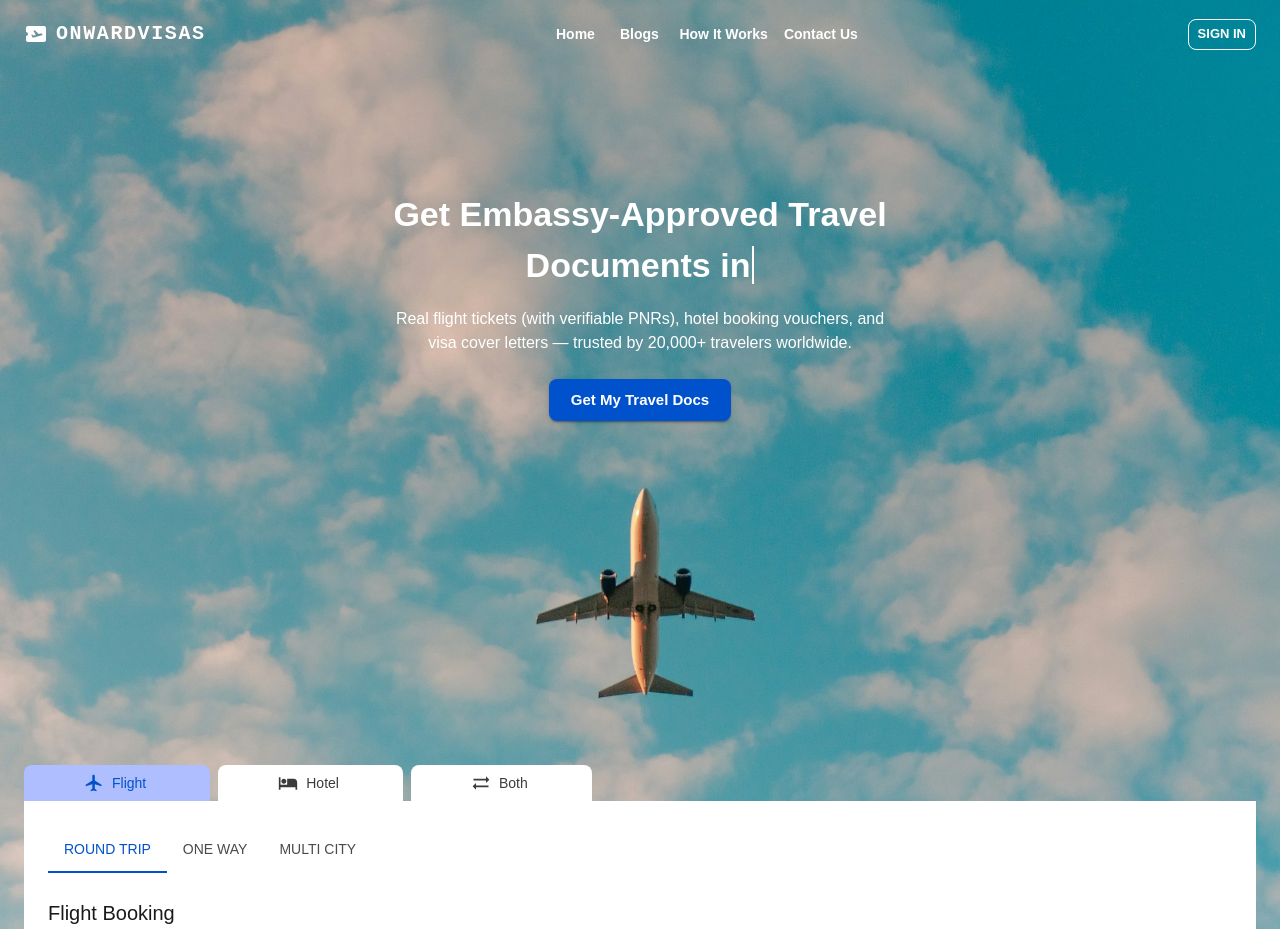
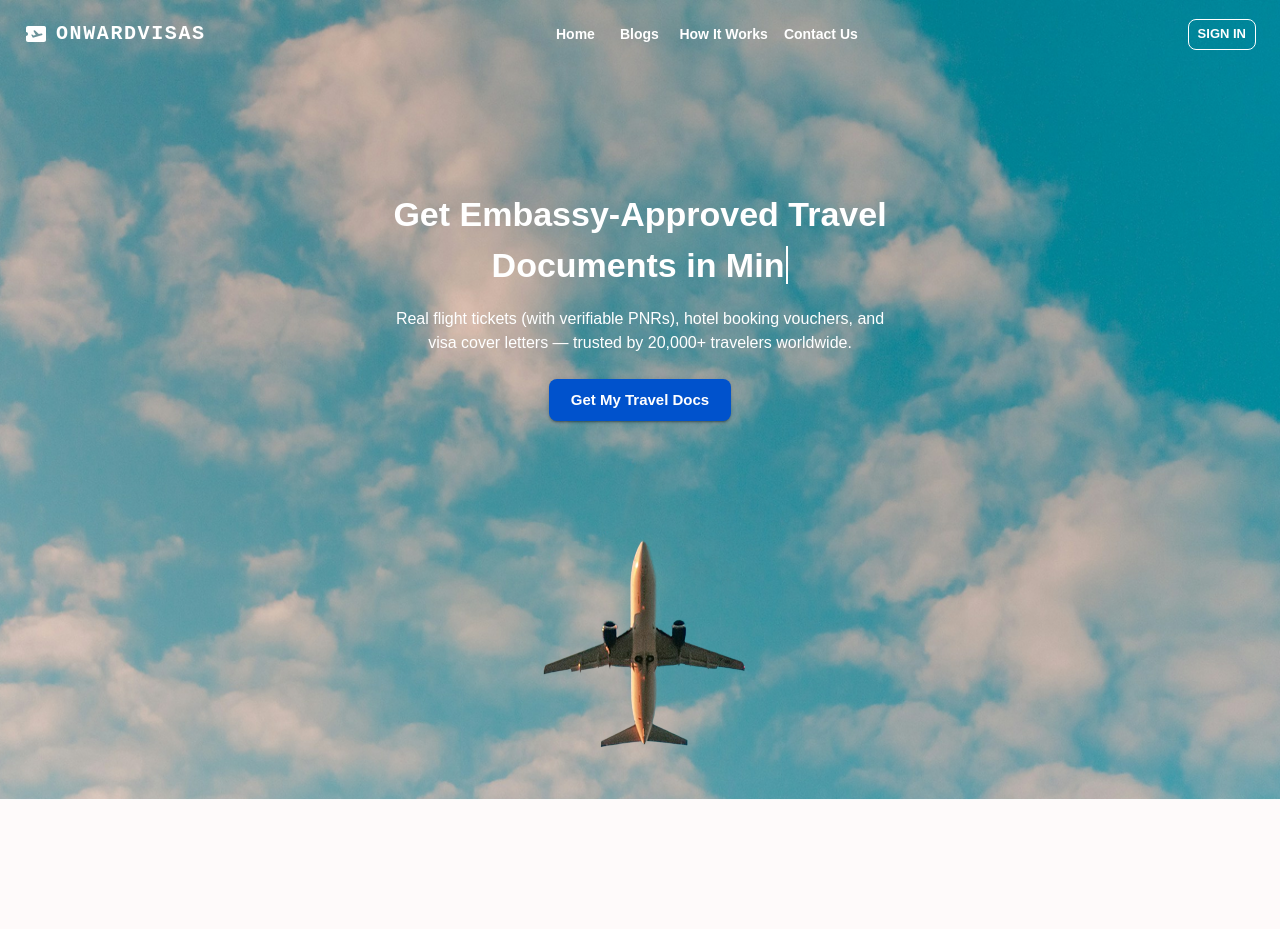
Before and after one commit to akshav-coder/onwardvisa, a React (Vite) app in the folder client/: page / in a window 1280 px wide. Shown: the top 929 px of the page. Built offline with nearby package versions, Linux system fonts and the light colour scheme.

Commit message:
flight animation

```diff
--- a/client/src/components/common/FormPage.jsx
+++ b/client/src/components/common/FormPage.jsx
@@ -1,4 +1,4 @@
-import React, { useState } from "react";
+import React, { useState, useEffect } from "react";
 import { Flight, Hotel, SyncAlt } from "@mui/icons-material";
 import {
   Box,
@@ -9,8 +9,54 @@ import {
   TextField,
   Typography,
 } from "@mui/material";
+import { keyframes } from "@emotion/react";
 import { useSubmitFormMutation } from "../../services/authApi";
-import ProjectTitle from "./ProjectTitle";
+import flightImage from "../../assets/flight.png";
+
+// --- Animation Keyframes ---
+const animationDuration = "3s";
+
+const fadeOut = keyframes`
+  from {
+    opacity: 1;
+  }
+  to {
+    opacity: 0;
+  }
+`;
+
+// Keyframe for B: Sliding up AND Fading out AND changing z-index (linear motion for slide/fade)
+const slideFadeOutB = keyframes`
+  0% {
+    opacity: 1;
+    transform: translateX(-50%) translateY(0);
+    z-index: 2;
+  }
+  20% {
+    z-index: 4;
+  }
+  50% {
+   opacity: 1;
+    transform: translateX(-50%) translateY(-350px); /* Increased negative value to go higher */
+    z-index: 4;
+  }
+  100% {
+    opacity: 1;
+    transform: translateX(-50%) translateY(-600px); /* Increased negative value to go much higher/out of view */
+    z-index: 4;
+  }
+`;
+
+// IMPORTANT CHANGE HERE: Adjusted 'to' translateY for Box C
+const slideInC = keyframes`
+  from {
+    transform: translateX(-50%) translateY(0);
+  }
+  to {
+    transform: translateX(-50%) translateY(-1000px); /* C moves up by 1000px to reach the top (0px) from its new initial top */
+  }
+`;
+// --- End Animation Keyframes ---
 
 const buttonStyles = {
   backgroundColor: "white",
@@ -34,7 +80,14 @@ const FormPage = () => {
     hotelName: "",
     destinationCountry: "",
   });
-  const [typedText, setTypedText] = React.useState("");
+
+  const [animationActive, setAnimationActive] = useState(false);
+  // IMPORTANT CHANGE HERE: Adjusted default and final cFinalTransform
+  const [cFinalTransform, setCFinalTransform] = useState(
+    "translateX(-50%) translateY(0)"
+  );
+
+  const [typedText, setTypedText] = useState("");
   const fullText = "Minutes";
 
   const [submitForm, { isLoading }] = useSubmitFormMutation();
@@ -68,8 +121,8 @@ const FormPage = () => {
   };
 
   const handleSubmit = async (e) => {
+    e.preventDefault();
     console.log("Submitting form with data:");
-    e.preventDefault();
     const payload = {
       ...formData,
       type: bookingType,
@@ -79,17 +132,16 @@ const FormPage = () => {
     alert("Booking submitted successfully!");
 
     try {
-      const response = await submitForm(payload).unwrap(); // unwrap gets the actual response
+      const response = await submitForm(payload).unwrap();
       console.log("Form submitted successfully:", response);
       alert("Booking submitted successfully!");
-      // Optionally, reset form or redirect user here
     } catch (error) {
       console.error("Submission failed:", error);
       alert("Booking submission failed. Please try again.");
     }
   };
 
-  React.useEffect(() => {
+  useEffect(() => {
     let current = 0;
     let forward = true;
     let timeout;
@@ -118,15 +170,50 @@ const FormPage = () => {
     return () => clearTimeout(timeout);
   }, []);
 
+  const handleAnimationStart = () => {
+    if (!animationActive) {
+      setAnimationActive(true);
+      // Reset C's transform to initial state right before animation starts
+      setCFinalTransform("translateX(-50%) translateY(0)");
+
+      setTimeout(() => {
+        setAnimationActive(false);
+        // IMPORTANT CHANGE HERE: Adjusted C's final transform to match new slide distance
+        setCFinalTransform("translateX(-50%) translateY(-1000px)");
+      }, parseFloat(animationDuration) * 1000);
+    }
+  };
+
   return (
     <Box>
       <Box
         sx={{
+          position: "relative",
+          width: "100%",
+          height: "1200px", // Main container height remains appropriate
+          mx: "auto",
+          overflow: "hidden",
+        }}
+      >
+        {/* Box A: Project Title box */}
+        {animationActive ||
+        cFinalTransform === "translateX(-50%) translateY(0)" ? (
+          <Box
+            sx={{
               mt: 15,
-          mb: 40,
+              mb: 20,
               color: "white",
               mx: "auto",
               textAlign: "center",
+              position: "absolute",
+              width: "100%",
+              top: "0px",
+              left: "0",
+              transform: "translateX(0)",
+              zIndex: 3,
+              animation: animationActive
+                ? `${fadeOut} ${animationDuration} forwards linear`
+                : "none",
             }}
           >
             <Typography sx={{ fontSize: "34px", fontWeight: 800 }}>
@@ -145,28 +232,66 @@ const FormPage = () => {
               </span>
             </Typography>
             <Typography sx={{ fontSize: "16px", fontWeight: 500 }}>
-          Real flight tickets (with verifiable PNRs), hotel booking vouchers,
-          and
+              Real flight tickets (with verifiable PNRs), hotel booking
+              vouchers, and
             </Typography>
             <Typography sx={{ fontSize: "16px", fontWeight: 500, mb: 3 }}>
               visa cover letters — trusted by 20,000+ travelers worldwide.
             </Typography>
 
-        <Button variant="contained" size="large">
+            <Button
+              variant="contained"
+              size="large"
+              onClick={handleAnimationStart}
+            >
               Get My Travel Docs
             </Button>
           </Box>
-      {/* ticket form */}
+        ) : null}
+
+        {/* Box B: flight png */}
+        {animationActive ||
+        cFinalTransform === "translateX(-50%) translateY(0)" ? (
+          <Box
+            sx={{
+              background: `url(${flightImage}) center top no-repeat`,
+              mx: "auto",
+              width: "280px",
+              height: "330px",
+              position: "absolute",
+              top: "450px", // Position below Project Title
+              left: "50%",
+              transform: "translateX(-50%)", // Ensure initial centering
+              zIndex: 2,
+              animation: animationActive
+                ? `${slideFadeOutB} ${animationDuration} forwards linear`
+                : "none",
+            }}
+          ></Box>
+        ) : null}
+
+        {/* Box C: ticket form */}
         <Box
           sx={{
             p: { xs: 1, sm: 2, md: 3 },
-          my: { xs: 2, md: 4 },
+            my: { xs: 2, md: 2 },
             mx: "auto",
             width: "100%",
-          maxWidth: 1600,
+            maxWidth: 1200,
             borderRadius: 2,
+
+            position: "absolute",
+            // IMPORTANT CHANGE HERE: Set initial top much lower to guarantee off-screen
+            top: "1200px",
+            left: "50%",
+            animation: animationActive
+              ? `${slideInC} ${animationDuration} forwards linear`
+              : "none",
+            transform: cFinalTransform, // Apply the current C transform (initial or final)
+            zIndex: 1,
           }}
         >
+          {/* ... (rest of your form content) ... */}
           <Stack direction={{ xs: "column", sm: "row" }} spacing={1}>
             <Button
               variant="contained"
@@ -180,7 +305,8 @@ const FormPage = () => {
                   bookingType === "flight"
                     ? "#AEBEFF"
                     : buttonStyles.backgroundColor,
-              color: bookingType === "flight" ? "#0052cc" : buttonStyles.color,
+                color:
+                  bookingType === "flight" ? "#0052cc" : buttonStyles.color,
                 "&:hover": {
                   color: "#0052cc",
                   backgroundColor:
@@ -254,10 +380,12 @@ const FormPage = () => {
               p: { xs: 1, sm: 3 },
               position: "relative",
               pb: 7,
+              borderTopRightRadius: 8,
+              borderBottomRightRadius: 8,
+              borderBottomLeftRadius: 8,
             }}
           >
             <form onSubmit={handleSubmit}>
-            {/* Tabs only for Flight or Both */}
               {(bookingType === "flight" || bookingType === "both") && (
                 <Tabs
                   value={tabIndex}
@@ -272,7 +400,6 @@ const FormPage = () => {
                 </Tabs>
               )}
 
-            {/* Flight Booking Section */}
               {(bookingType === "flight" || bookingType === "both") && (
                 <>
                   <Typography variant="h6" mt={3} gutterBottom>
@@ -384,7 +511,6 @@ const FormPage = () => {
                 </>
               )}
 
-            {/* Hotel Booking Section */}
               {(bookingType === "hotel" || bookingType === "both") && (
                 <>
                   <Typography variant="h6" mt={4} gutterBottom>
@@ -447,6 +573,7 @@ const FormPage = () => {
           </Box>
         </Box>
       </Box>
+    </Box>
   );
 };
 
--- a/client/src/pages/MainPage.jsx
+++ b/client/src/pages/MainPage.jsx
@@ -19,11 +19,11 @@ const MainPage = () => {
         <FormPage />
       </div>
       <TrustBadge />
-      {/* <HowItWorks />
+      <HowItWorks />
       <OnwardVisasFeatures />
       <TestimonialSlider />
       <VisaHelpCards />
-      <Footer /> */}
+      <Footer />
       {/* <SampleUI /> */}
     </div>
   );
--- a/client/src/styles/MainPage.css
+++ b/client/src/styles/MainPage.css
@@ -1,8 +1,8 @@
 .top-bg-wrapper {
-  background: url("../assets/flight_cloud.jpg") center top no-repeat;
+  background: url("../assets/clouds.png") center top no-repeat;
   background-size: cover;
   width: 100%;
-  min-height: 100vh;
+  height: 100vh;
   position: relative;
   z-index: 1;
 }
```
Lines whose indentation alone changed are shown as unchanged.
